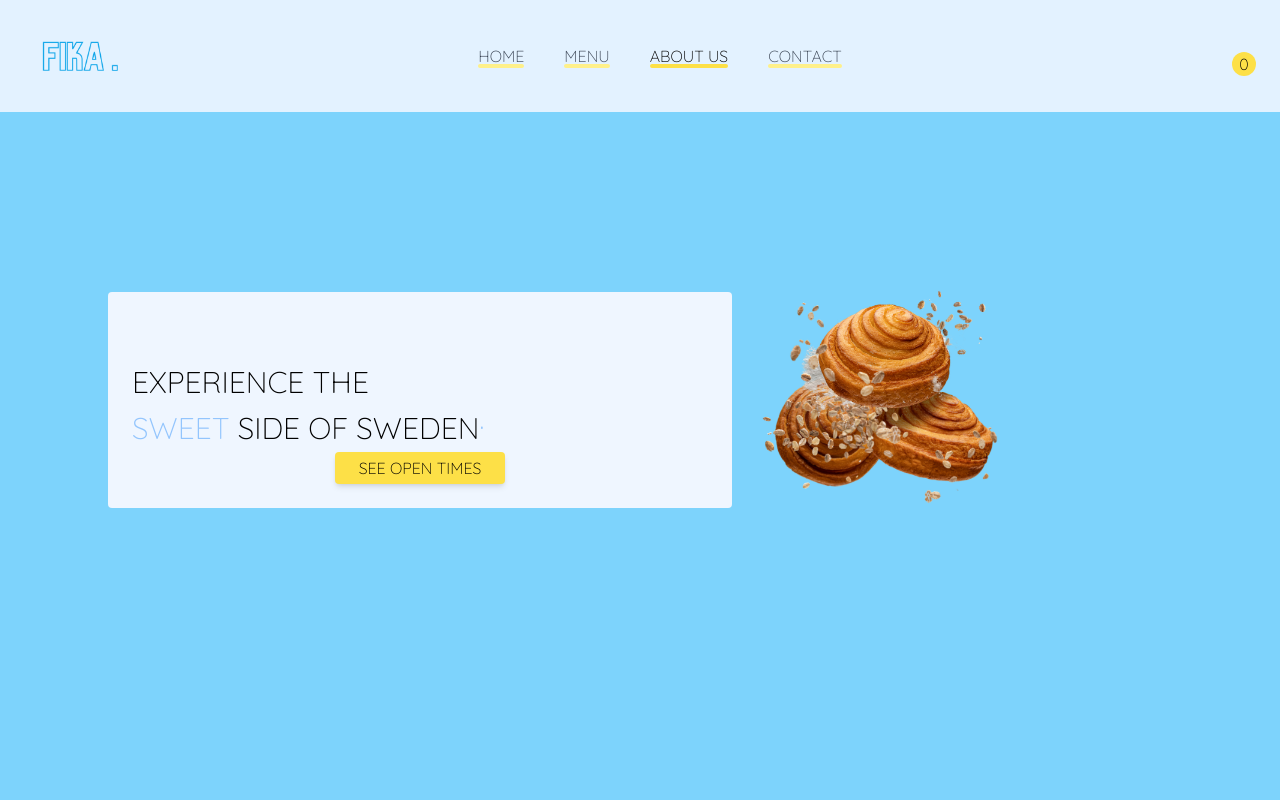
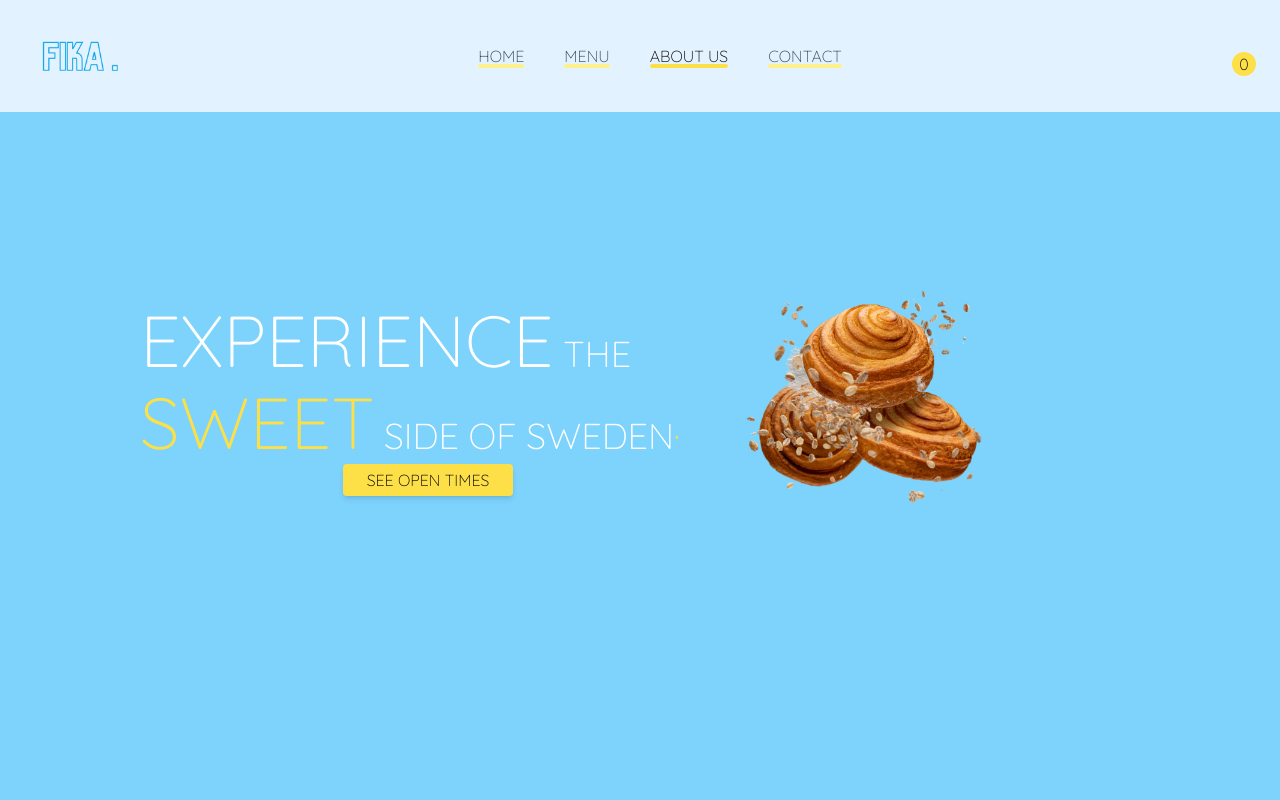
Before and after one commit to bianca9901/Fika, a Next.js app: page / in a window 1280 px wide. Shown: the top 800 px of the page. Built offline with nearby package versions, Linux system fonts and the light colour scheme; some icons are missing.

Commit message:
Update styling

```diff
--- a/components/HeroMessage.tsx
+++ b/components/HeroMessage.tsx
@@ -4,10 +4,10 @@ import HeroBtn from "./HeroBtn"
 
 function HeroMessage() {
   return (
-    <div className="py-4 sm:py-6 px-6 bg-blue-50 opacity-1 rounded">
-      <h1 className="text-3xl text-black mb-4 mt-12 max-w-md
+    <div className="ml-4">
+      <h1 className="text-3xl md:text-4xl text-white mb-4 max-w-md
       md:max-w-lg lg:max-w-xl mx-auto uppercase">
-        Experience the{" "}
+        <span className="text-4xl md:text-7xl">Experience</span> the{" "}
         <motion.span
           animate={{
             y: [-10, 10],
@@ -20,9 +20,9 @@ function HeroMessage() {
           }}
           style={{ display: "inline-block" }}
         >
-          <span className="text-blue-300">Sweet</span> Side of Sweden
+          <span className="text-yellow-300 text-4xl md:text-7xl">Sweet</span> Side of Sweden
         </motion.span>
-        <span className="text-blue-300">.</span>
+        <span className="text-yellow-300">.</span>
       </h1>
       <HeroBtn />
     </div>
```
